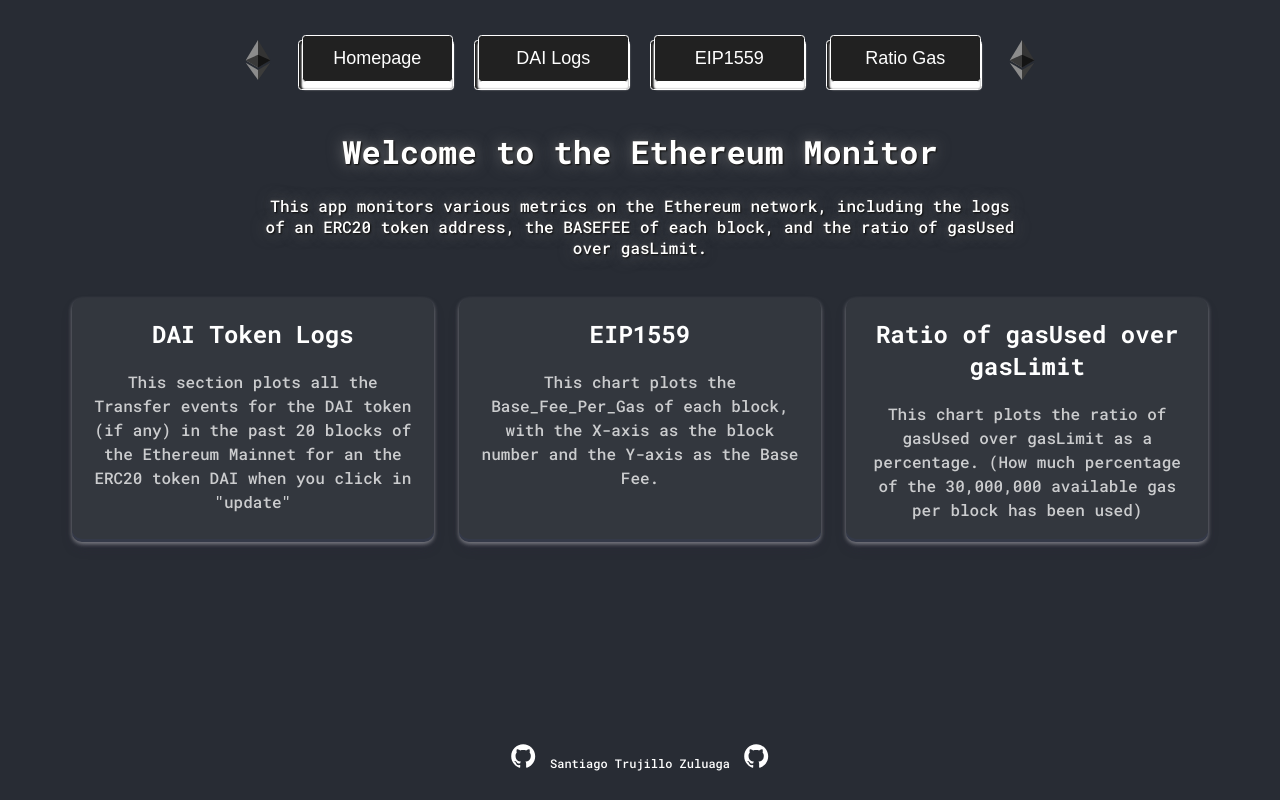
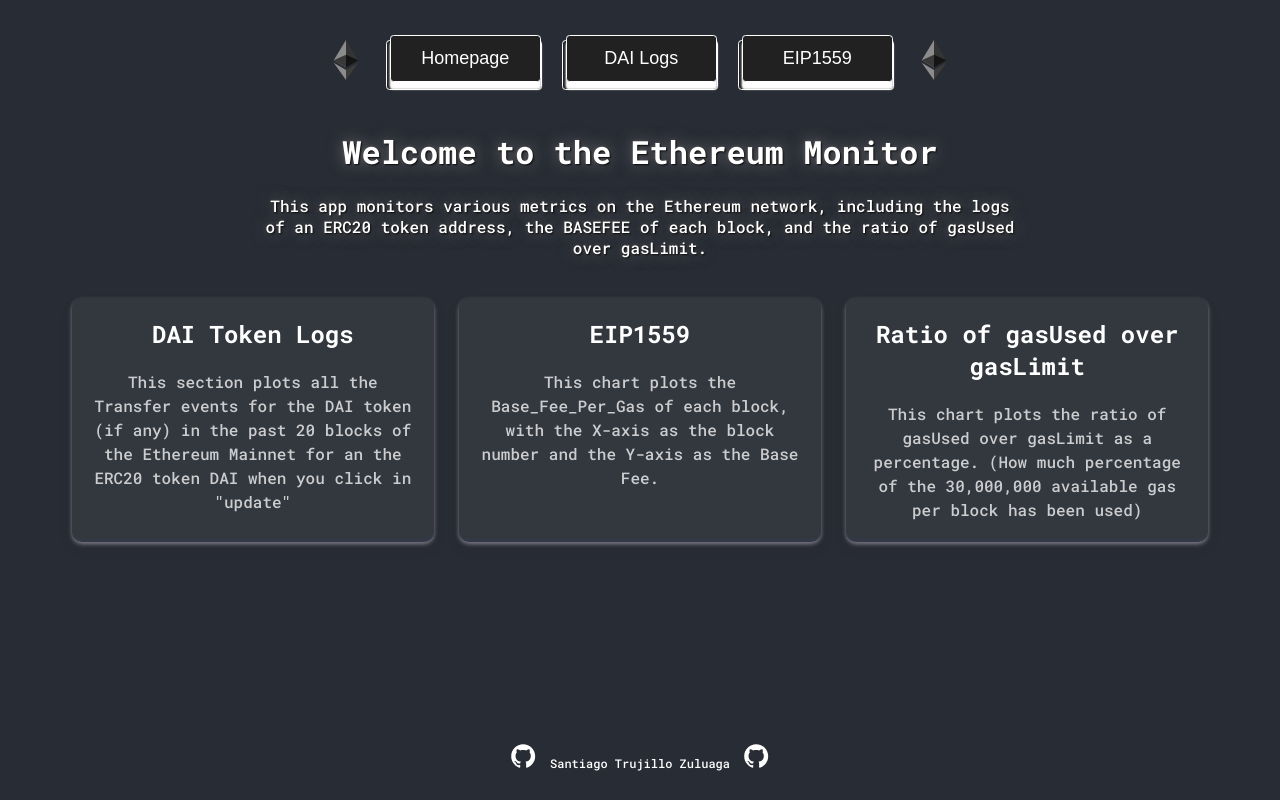
Before and after one commit to SantiagoDevRel/ETH-Client-App, a React (Create React App) app: page / in a window 1280 px wide. Built offline with nearby package versions, Linux system fonts and the light colour scheme; what alchemy-sdk would draw is missing.

Commit message:
Deleted ratio tab

```diff
--- a/src/Header.js
+++ b/src/Header.js
@@ -4,7 +4,6 @@
 import styles from "./Header.module.css";
 import { ReactComponent as Logo } from "./Images/ethereum-1.svg";
 import BaseFee from "./BaseFee";
-import Ratio from "./Ratio";
 
 function Header() {
   const [activeTab, setActiveTab] = useState("tab1");
@@ -23,9 +22,6 @@
         </button>
         <button className={styles.button} onClick={() => setActiveTab("tab3")}>
           <span className={styles.span}>EIP1559</span>
-        </button>
-        <button className={styles.button} onClick={() => setActiveTab("tab4")}>
-          <span className={styles.span}>Ratio Gas</span>
         </button>
         <div>
           <Logo />
@@ -46,11 +42,6 @@
           <BaseFee />
         </div>
       )}
-      {activeTab === "tab4" && (
-        <div>
-          <Ratio />
-        </div>
-      )}
     </div>
   );
 }
--- a/src/Ratio.js
+++ /dev/null
@@ -1,107 +0,0 @@
-import React, { useState, useEffect } from "react";
-import styles from "./BaseFee.module.css";
-import { fetchFeeHistory } from "./BaseFee";
-import {
-  Chart as ChartJS,
-  LineElement,
-  CategoryScale, //x axis --> block#
-  LinearScale, //y axis --> baseFee
-  PointElement,
-  Legend,
-  Tooltip,
-} from "chart.js";
-import { Line } from "react-chartjs-2";
-ChartJS.register(
-  LineElement,
-  CategoryScale,
-  LinearScale,
-  PointElement,
-  Legend,
-  Tooltip
-);
-
-function Ratio() {
-  const blocksArrayChart = [],
-    baseFeeArrayChart = [];
-
-  useEffect(() => {
-    getBaseFee();
-  }, []);
-
-  const [baseFeesArray, setBaseFeesArray] = useState([]);
-  const [blocksArray, setBlocksArray] = useState([]);
-  const [startingBlock, setStartingBlock] = useState(null);
-  const [toTheBlock, settoTheBlock] = useState(null);
-
-  //Fetch feeHistory from alchemy
-  async function getBaseFee() {
-    const { currentBlock, arrayFeeHistory } = await fetchFeeHistory();
-    setStartingBlock((currentBlock - 19).toLocaleString());
-    settoTheBlock(currentBlock.toLocaleString());
-    const { gasUsedRatio } = arrayFeeHistory;
-    let _blockNumber = currentBlock - 19;
-    if(baseFeeArrayChart.length===0){
-      for (let i = 0; i < gasUsedRatio.length; i++) {
-        baseFeeArrayChart.push(gasUsedRatio[i] * 100);
-        blocksArrayChart.push(`${_blockNumber.toLocaleString()}`);
-        _blockNumber++;
-      }
-      setBaseFeesArray(baseFeeArrayChart);
-      setBlocksArray(blocksArrayChart);
-    }
-  }
-
-  //Chart data
-  const data = {
-    labels: blocksArray,
-    datasets: [
-      {
-        label: "% of Gas used of 30,000,000",
-        data: baseFeesArray,
-        backgroundColor: "white",
-        borderColor: "black",
-        pointBorderColor: "white",
-        tension: 0.4,
-      },
-    ],
-  };
-
-  const options = {
-    plugins: {
-      legend: true,
-    },
-    scales: {
-      y: {
-        min: 0,
-        max: 100,
-      },
-    },
-  };
-
-  return (
-    <>
-      <div className={styles.container_title}>
-        <span className={styles.title}>
-          From the block #{startingBlock}
-          <br></br> to the block #{toTheBlock}
-        </span>
-        <button
-          className={styles.button}
-          onClick={() => {
-            getBaseFee();
-          }}
-        >
-          Update last 20 blocks Gas Used
-        </button>
-      </div>
-
-      <div className={styles.container}>
-        <div className={styles.chart}>
-          <Line data={data} options={options}></Line>
-        </div>
-      </div>
-    </>
-  );
-}
-
-export default Ratio;
--- a/src/Ratio.module.css
+++ /dev/null
@@ -1,65 +0,0 @@
-.container_title {
-  display: flex;
-  flex-direction: row;
-  justify-content: center;
-  align-items: center;
-  column-gap: 2vw;
-  margin-bottom: 2vh;
-}
-
-.container {
-  display: flex;
-  justify-content: center;
-}
-
-.title {
-  width: 30vw;
-  color: white;
-  position: relative;
-  display: inline-block;
-}
-
-.chart {
-  width: 1000px;
-  max-width: 1000px;
-}
-
-.button {
-  align-items: center;
-  appearance: none;
-  background-image: radial-gradient(
-    100% 100% at 100% 0,
-    #424242 10%,
-    #121212fd 100%
-  );
-  border: 0px;
-  border-radius: 6px;
-  box-shadow: rgba(255, 255, 255, 0.4) 0 2px 4px,
-    rgba(45, 35, 66, 0.3) 0 7px 13px -3px, rgba(58, 65, 111, 0.2) 0 -3px 0 inset;
-  box-sizing: border-box;
-  color: #fff;
-  cursor: pointer;
-  display: inline-flex;
-  font-family: "JetBrains Mono", monospace;
-  height: 48px;
-  justify-content: center;
-  line-height: 1;
-  list-style: none;
-  overflow: hidden;
-  padding-left: 16px;
-  padding-right: 16px;
-  position: relative;
-  text-align: left;
-  text-decoration: none;
-  transition: box-shadow 0.15s, transform 0.15s;
-  user-select: none;
-  -webkit-user-select: none;
-  touch-action: manipulation;
-  white-space: nowrap;
-  will-change: box-shadow, transform;
-  font-size: 18px;
-}
-
-.button:hover {
-  transform: translateY(-2px);
-}
```
Also changed, not shown: src/GetRatio.js (deleted, +0 -58 lines).
